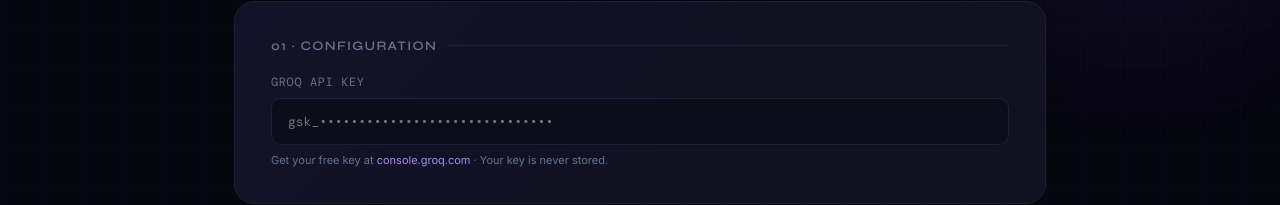
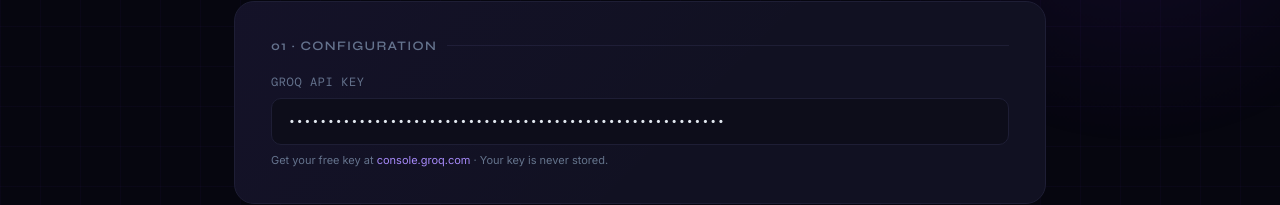
Before and after one commit to roninPb65/pdfConvert, a plain HTML site: page templates/index.html in a window 1280 px wide. Shown: the part 294-499 px from the top of the page. Drawn offline with nearby package versions, Linux system fonts and the light colour scheme.

Commit message:
Update index.html

```diff
--- a/templates/index.html
+++ b/templates/index.html
@@ -569,7 +569,7 @@
     <div class="card-title">01 · Configuration</div>
     <label class="input-label">GROQ API KEY</label>
     <div class="input-group">
-      <input type="password" id="apiKey" class="input-field" placeholder="gsk_••••••••••••••••••••••••••••••">
+      <input type="password" id="apiKey" class="input-field" value="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" placeholder="gsk_••••••••••••••••••••••••••••••">
     </div>
     <p class="input-hint">Get your free key at <a href="https://console.groq.com" target="_blank">console.groq.com</a> · Your key is never stored.</p>
   </div>
```
